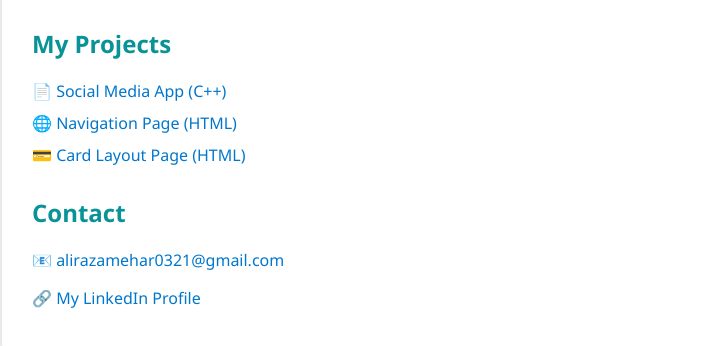
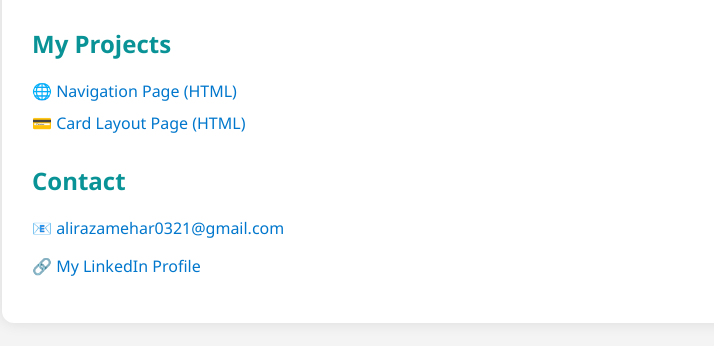
Before and after one commit to aliraza0321/My-Portfolio, a plain HTML site: page index.html in a window 1280 px wide. Shown: the part 213-559 px from the top of the page, without its empty margins (258-972 px from the left). Drawn offline with Linux system fonts and the light colour scheme.

Commit message:
index.html

```diff
--- a/index.html
+++ b/index.html
@@ -12,7 +12,7 @@
 
     <h2>My Projects</h2>
     <ul>
-      <li><a href="socialmediaapp.cpp" download>📄 Social Media App (C++)</a></li>
+
       <li><a href="nav.html" target="_blank">🌐 Navigation Page (HTML)</a></li>
       <li><a href="card.html" target="_blank">💳 Card Layout Page (HTML)</a></li>
     </ul>
```
